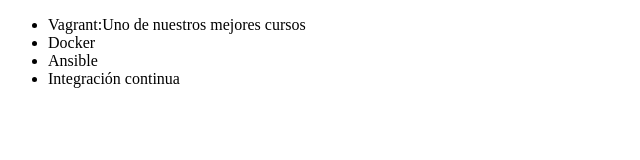
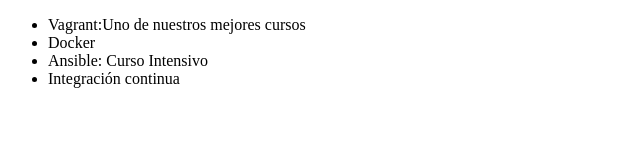
Before and after one commit to Fitata2016/alura-git, a plain HTML site: page index.html in a window 1280 px wide. Shown: the whole page, without its empty margins (0-640 px from the left). Drawn offline with Linux system fonts and the light colour scheme.

```diff
--- a/curso(8)git.html
+++ b/index.html
@@ -9,7 +9,7 @@
       <li>Vagrant:Uno de nuestros mejores cursos</li>
 
       <li>Docker</li>
-      <li>Ansible</li>
+      <li>Ansible: Curso Intensivo</li>
       <li>Integración continua</li>
     </ul>
   </body>
```
